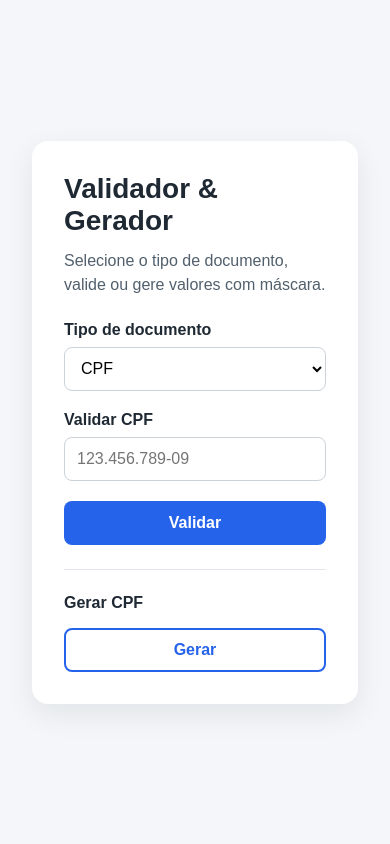
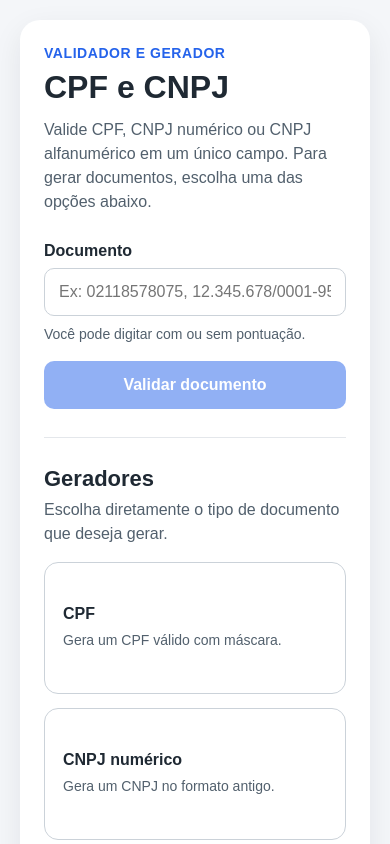
Before and after one commit to gianlpt/CNPJ-CPF, a React (Vite) app: page / in a window 390 px wide. Shown: the top 844 px of the page. Built offline with nearby package versions, Linux system fonts and the light colour scheme.

Commit message:
ajustes de layout e usabilidade

```diff
--- a/index.html
+++ b/index.html
@@ -3,7 +3,7 @@
   <head>
     <meta charset="UTF-8" />
     <meta name="viewport" content="width=device-width, initial-scale=1.0" />
-    <title>Validador de CNPJ Alfanumérico</title>
+    <title>Validador de CPF e CNPJ</title>
   </head>
   <body>
     <div id="root"></div>
--- a/src/App.jsx
+++ b/src/App.jsx
@@ -1,4 +1,4 @@
-import { useState, useEffect } from "react";
+import { useState } from "react";
 import { validarCpf, gerarCpf } from "./utils/cpf";
 import { validarCnpjNumerico, gerarCnpjNumerico } from "./utils/cnpjNumerico";
 import {
@@ -6,189 +6,214 @@ import {
   gerarCnpjAlfanumerico,
 } from "./utils/cnpjAlfanumerico";
 
-const TIPOS = [
-  { value: "cpf", label: "CPF" },
-  { value: "cnpj-antigo", label: "CNPJ — Formato antigo (numérico)" },
-  { value: "cnpj-novo", label: "CNPJ — Novo formato (alfanumérico)" },
+const GERADORES = [
+  {
+    id: "cpf",
+    titulo: "CPF",
+    descricao: "Gera um CPF válido com máscara.",
+    acao: () => gerarCpf(true),
+  },
+  {
+    id: "cnpj-numerico",
+    titulo: "CNPJ numérico",
+    descricao: "Gera um CNPJ no formato antigo.",
+    acao: () => gerarCnpjNumerico(true),
+  },
+  {
+    id: "cnpj-alfanumerico",
+    titulo: "CNPJ alfanumérico",
+    descricao: "Gera um CNPJ no novo formato.",
+    acao: () => gerarCnpjAlfanumerico(true),
+  },
 ];
 
-function getPlaceholder(tipo) {
-  if (tipo === "cpf") return "123.456.789-09";
-  if (tipo === "cnpj-antigo") return "12.345.678/0001-95";
-  return "12.ABC.345/01DE-35";
+function limparDocumento(valor) {
+  return valor.replace(/[^a-zA-Z0-9]/g, "").toUpperCase();
 }
 
-function validarPorTipo(tipo, valor) {
-  if (tipo === "cpf") return validarCpf(valor);
-  if (tipo === "cnpj-antigo") return validarCnpjNumerico(valor);
-  return validarCnpjAlfanumerico(valor);
+function identificarDocumento(valor) {
+  const documento = limparDocumento(valor);
+
+  if (!documento) {
+    return {
+      status: "erro",
+      mensagem: "Informe um CPF ou CNPJ.",
+    };
   }
 
-function gerarPorTipo(tipo) {
-  if (tipo === "cpf") return gerarCpf(true);
-  if (tipo === "cnpj-antigo") return gerarCnpjNumerico(true);
-  return gerarCnpjAlfanumerico(true);
+  const modelosPossiveis = [];
+
+  if (/^\d{11}$/.test(documento)) {
+    modelosPossiveis.push({
+      tipo: "CPF",
+      valido: validarCpf(documento),
+    });
+  }
+
+  if (/^\d{14}$/.test(documento)) {
+    modelosPossiveis.push({
+      tipo: "CNPJ numérico",
+      valido: validarCnpjNumerico(documento),
+    });
+  }
+
+  if (/^[A-Z0-9]{14}$/.test(documento) && /[A-Z]/.test(documento)) {
+    modelosPossiveis.push({
+      tipo: "CNPJ alfanumérico",
+      valido: validarCnpjAlfanumerico(documento),
+    });
+  }
+
+  if (modelosPossiveis.length === 0) {
+    return {
+      status: "erro",
+      mensagem:
+        "Formato não identificado. Informe um CPF com 11 números ou um CNPJ com 14 caracteres.",
+    };
+  }
+
+  const documentoValido = modelosPossiveis.find((modelo) => modelo.valido);
+
+  if (!documentoValido) {
+    return {
+      status: "erro",
+      mensagem: `${modelosPossiveis[0].tipo} inválido.`,
+    };
+  }
+
+  return {
+    status: "sucesso",
+    tipo: documentoValido.tipo,
+    mensagem: `Documento válido — ${documentoValido.tipo}.`,
+  };
 }
 
 export default function App() {
-  const [tipo, setTipo] = useState("cpf");
   const [valor, setValor] = useState("");
-  const [erro, setErro] = useState("");
-  const [sucesso, setSucesso] = useState("");
-  const [gerado, setGerado] = useState("");
-  const [easterEgg, setEasterEgg] = useState(false);
-
-  useEffect(() => {
-    const interval = setInterval(() => {
-      setEasterEgg(true);
-      setTimeout(() => setEasterEgg(false), 2200);
-    }, 10000);
-    return () => clearInterval(interval);
-  }, []);
-
-  function handleTipoChange(e) {
-    setTipo(e.target.value);
-    setValor("");
-    setErro("");
-    setSucesso("");
-    setGerado("");
-  }
+  const [resultado, setResultado] = useState(null);
+  const [gerado, setGerado] = useState(null);
+  const [copiado, setCopiado] = useState(false);
 
   function handleChange(event) {
-    setValor(event.target.value);
-    setErro("");
-    setSucesso("");
-  }
-
-  function handleBlur() {
-    validarCampo();
+    setValor(event.target.value.toUpperCase());
+    setResultado(null);
   }
 
   function handleSubmit(event) {
     event.preventDefault();
-    validarCampo();
+    setResultado(identificarDocumento(valor));
   }
 
-  function validarCampo() {
-    if (!valor.trim()) {
-      setErro("Informe um valor.");
-      setSucesso("");
-      return;
+  function handleGerar(gerador) {
+    setGerado({
+      tipo: gerador.titulo,
+      valor: gerador.acao(),
+    });
+
+    setCopiado(false);
+    setResultado(null);
   }
 
-    if (!validarPorTipo(tipo, valor)) {
-      setErro("Documento inválido.");
-      setSucesso("");
-      return;
+  async function handleCopiarGerado() {
+    if (!gerado?.valor) return;
+
+    await navigator.clipboard.writeText(gerado.valor);
+    setCopiado(true);
   }
 
-    setErro("");
-    setSucesso("Documento válido ✓");
-  }
-
-  function handleGerar() {
-    setGerado(gerarPorTipo(tipo));
-    setValor("");
-    setErro("");
-    setSucesso("");
-  }
-
-  function handleCopiarGerado() {
-    navigator.clipboard.writeText(gerado);
-  }
-
-  const tipoLabel = TIPOS.find((t) => t.value === tipo)?.label ?? "";
+  const temErro = resultado?.status === "erro";
+  const temSucesso = resultado?.status === "sucesso";
 
   return (
-    <>
     <main className="page">
       <section className="card">
-          <h1>Validador &amp; Gerador</h1>
+        <header className="header">
+          <span className="eyebrow">Validador e gerador</span>
+          <h1>CPF e CNPJ</h1>
+          <p className="description">
+            Valide CPF, CNPJ numérico ou CNPJ alfanumérico em um único campo.
+            Para gerar documentos, escolha uma das opções abaixo.
+          </p>
+        </header>
 
-          <p className="description">
-            Selecione o tipo de documento, valide ou gere valores com máscara.
-          </p>
-
-          <div className="field" style={{ marginBottom: 20 }}>
-            <label htmlFor="tipo">Tipo de documento</label>
-            <select id="tipo" value={tipo} onChange={handleTipoChange}>
-              {TIPOS.map((t) => (
-                <option key={t.value} value={t.value}>
-                  {t.label}
-                </option>
-              ))}
-            </select>
-          </div>
-
-          <form onSubmit={handleSubmit} noValidate>
+        <form className="validator" onSubmit={handleSubmit} noValidate>
           <div className="field">
-              <label htmlFor="valor">Validar {tipoLabel}</label>
+            <label htmlFor="documento">Documento</label>
 
             <input
-                id="valor"
-                name="valor"
+              id="documento"
+              name="documento"
               type="text"
               value={valor}
               onChange={handleChange}
-                onBlur={handleBlur}
-                placeholder={getPlaceholder(tipo)}
-                aria-invalid={!!erro}
-                aria-describedby={
-                  erro ? "valor-erro" : sucesso ? "valor-sucesso" : undefined
-                }
+              placeholder="Ex: 02118578075, 12.345.678/0001-95 ou 12.ABC.345/01DE-35"
+              aria-invalid={temErro}
+              aria-describedby="documento-ajuda documento-feedback"
+              autoComplete="off"
             />
 
-              {erro && (
-                <p id="valor-erro" className="message error">
-                  {erro}
+            <p id="documento-ajuda" className="hint">
+              Você pode digitar com ou sem pontuação.
             </p>
-              )}
 
-              {sucesso && (
-                <p id="valor-sucesso" className="message success">
-                  {sucesso}
+            {resultado && (
+              <p
+                id="documento-feedback"
+                className={`feedback ${
+                  temSucesso ? "feedback-success" : "feedback-error"
+                }`}
+                role={temErro ? "alert" : "status"}
+              >
+                {resultado.mensagem}
               </p>
             )}
           </div>
 
-            <button type="submit">Validar</button>
+          <button type="submit" className="btn-primary" disabled={!valor.trim()}>
+            Validar documento
+          </button>
         </form>
 
         <div className="divider" />
 
-          <div className="field" style={{ marginTop: 20 }}>
-            <label>Gerar {tipoLabel}</label>
+        <section className="generators" aria-labelledby="generators-title">
+          <div className="section-header">
+            <h2 id="generators-title">Geradores</h2>
+            <p>Escolha diretamente o tipo de documento que deseja gerar.</p>
+          </div>
+
+          <div className="generator-grid">
+            {GERADORES.map((gerador) => (
               <button
+                key={gerador.id}
                 type="button"
-              className="btn-secondary"
-              onClick={handleGerar}
+                className="generator-card"
+                onClick={() => handleGerar(gerador)}
               >
-              Gerar
+                <strong>{gerador.titulo}</strong>
+                <span>{gerador.descricao}</span>
               </button>
+            ))}
+          </div>
 
           {gerado && (
-              <div className="generated">
-                <code>{gerado}</code>
+            <div className="generated" role="status">
+              <div>
+                <span className="generated-label">{gerado.tipo} gerado</span>
+                <code>{gerado.valor}</code>
+              </div>
+
               <button
                 type="button"
                 className="btn-copy"
                 onClick={handleCopiarGerado}
               >
-                  Copiar
+                {copiado ? "Copiado" : "Copiar"}
               </button>
             </div>
           )}
-          </div>
+        </section>
       </section>
     </main>
-
-      {easterEgg && (
-        <img
-          src="/fabricio-rei-de-tudo-e-todos.png"
-          alt=""
-          className="easter-egg"
-        />
-      )}
-    </>
   );
 }
--- a/src/style.css
+++ b/src/style.css
@@ -19,22 +19,58 @@ body {
 
 .card {
   width: 100%;
-  max-width: 520px;
+  max-width: 760px;
   background: #ffffff;
-  border-radius: 16px;
-  padding: 32px;
+  border-radius: 20px;
+  padding: 36px;
   box-shadow: 0 10px 30px rgba(15, 23, 42, 0.08);
 }
 
+.header {
+  margin-bottom: 28px;
+}
+
+.eyebrow {
+  display: inline-block;
+  margin-bottom: 8px;
+  color: #2563eb;
+  font-size: 14px;
+  font-weight: 700;
+  text-transform: uppercase;
+  letter-spacing: 0.04em;
+}
+
+h1,
+h2,
+p {
+  margin-top: 0;
+}
+
 h1 {
-  margin: 0 0 12px;
-  font-size: 28px;
+  margin-bottom: 12px;
+  font-size: 32px;
+  line-height: 1.15;
+}
+
+h2 {
+  margin-bottom: 6px;
+  font-size: 22px;
+}
+
+.description,
+.section-header p,
+.hint {
+  color: #52606d;
+  line-height: 1.5;
 }
 
 .description {
-  margin: 0 0 24px;
-  color: #52606d;
-  line-height: 1.5;
+  margin-bottom: 0;
+}
+
+.validator {
+  display: grid;
+  gap: 16px;
 }
 
 .field {
@@ -47,18 +83,16 @@ label {
   font-weight: 700;
 }
 
-input,
-select {
-  height: 44px;
+input {
+  min-height: 48px;
   border: 1px solid #cbd2d9;
-  border-radius: 8px;
-  padding: 0 12px;
+  border-radius: 10px;
+  padding: 0 14px;
   font-size: 16px;
   background: #fff;
 }
 
-input:focus,
-select:focus {
+input:focus {
   outline: 3px solid #dbeafe;
   border-color: #2563eb;
 }
@@ -67,86 +101,40 @@ input[aria-invalid="true"] {
   border-color: #c62828;
 }
 
-.btn-secondary {
-  width: 100%;
-  height: 44px;
-  border: 2px solid #2563eb;
-  border-radius: 8px;
-  background: #ffffff;
-  color: #2563eb;
-  font-size: 16px;
-  font-weight: 700;
-  cursor: pointer;
-  margin-top: 8px;
+.hint {
+  margin-bottom: 0;
+  font-size: 14px;
 }
 
-.btn-secondary:hover {
-  background: #eff6ff;
-}
-
-.divider {
-  border-top: 1px solid #e4e7eb;
-  margin: 24px 0;
-}
-
-.generated {
-  display: flex;
-  align-items: center;
-  gap: 12px;
-  margin-top: 12px;
+.feedback {
+  margin: 4px 0 0;
   padding: 12px 14px;
-  background: #f0fdf4;
-  border: 1px solid #bbf7d0;
-  border-radius: 8px;
-}
-
-.generated code {
-  flex: 1;
-  background: transparent;
-  padding: 0;
-  font-size: 16px;
-  color: #166534;
+  border-radius: 10px;
+  font-size: 14px;
   font-weight: 700;
 }
 
-.btn-copy {
-  white-space: nowrap;
-  border: 1px solid #16a34a;
-  border-radius: 6px;
-  background: #16a34a;
-  color: #fff;
-  font-size: 13px;
-  font-weight: 700;
-  padding: 6px 12px;
-  cursor: pointer;
-  height: auto;
-  width: auto;
-  margin-top: 0;
+.feedback-success {
+  color: #166534;
+  background: #f0fdf4;
+  border: 1px solid #bbf7d0;
 }
 
-.btn-copy:hover {
-  background: #15803d;
-}
-
-.message {
-  margin: 0;
-  font-size: 14px;
-}
-
-.error {
-  color: #c62828;
-}
-
-.success {
-  color: #2e7d32;
+.feedback-error {
+  color: #991b1b;
+  background: #fef2f2;
+  border: 1px solid #fecaca;
 }
 
 button {
+  font-family: inherit;
+}
+
+.btn-primary {
   width: 100%;
-  height: 44px;
-  margin-top: 20px;
+  min-height: 48px;
   border: 0;
-  border-radius: 8px;
+  border-radius: 10px;
   background: #2563eb;
   color: #ffffff;
   font-size: 16px;
@@ -154,67 +142,132 @@ button {
   cursor: pointer;
 }
 
-button:hover {
+.btn-primary:hover:not(:disabled) {
   background: #1d4ed8;
 }
 
-.examples {
-  margin-top: 28px;
-  padding-top: 20px;
-  border-top: 1px solid #e4e7eb;
+.btn-primary:disabled {
+  opacity: 0.5;
+  cursor: not-allowed;
 }
 
-.examples h2 {
-  margin: 0 0 12px;
-  font-size: 18px;
+.divider {
+  border-top: 1px solid #e4e7eb;
+  margin: 28px 0;
 }
 
-.examples ul {
-  margin: 0;
-  padding-left: 20px;
+.section-header {
+  margin-bottom: 16px;
 }
 
-.examples li {
-  margin-bottom: 8px;
+.generator-grid {
+  display: grid;
+  grid-template-columns: repeat(3, 1fr);
+  gap: 14px;
 }
 
-code {
-  background: #eef2ff;
-  padding: 2px 6px;
-  border-radius: 4px;
+.generator-card {
+  min-height: 132px;
+  padding: 18px;
+  border: 1px solid #cbd2d9;
+  border-radius: 14px;
+  background: #ffffff;
+  color: #1f2933;
+  text-align: left;
+  cursor: pointer;
+  transition: border-color 0.2s ease, box-shadow 0.2s ease, transform 0.2s ease;
 }
 
-/* Easter egg */
-@keyframes easter-pop {
-  0% {
-    opacity: 0;
-    transform: scale(0.6);
+.generator-card:hover {
+  border-color: #2563eb;
+  box-shadow: 0 8px 20px rgba(37, 99, 235, 0.12);
+  transform: translateY(-2px);
+}
+
+.generator-card strong {
+  display: block;
+  margin-bottom: 8px;
+  font-size: 16px;
+}
+
+.generator-card span {
+  display: block;
+  color: #52606d;
+  font-size: 14px;
+  line-height: 1.4;
+}
+
+.generated {
+  display: flex;
+  align-items: center;
+  justify-content: space-between;
+  gap: 16px;
+  margin-top: 18px;
+  padding: 16px;
+  background: #f0fdf4;
+  border: 1px solid #bbf7d0;
+  border-radius: 12px;
+}
+
+.generated-label {
+  display: block;
+  margin-bottom: 6px;
+  color: #166534;
+  font-size: 13px;
+  font-weight: 700;
+}
+
+.generated code {
+  display: block;
+  background: transparent;
+  padding: 0;
+  color: #166534;
+  font-size: 18px;
+  font-weight: 700;
+}
+
+.btn-copy {
+  min-height: 36px;
+  border: 1px solid #16a34a;
+  border-radius: 8px;
+  background: #16a34a;
+  color: #fff;
+  font-size: 14px;
+  font-weight: 700;
+  padding: 8px 14px;
+  cursor: pointer;
+}
+
+.btn-copy:hover {
+  background: #15803d;
+}
+
+button:focus-visible,
+input:focus-visible {
+  outline: 3px solid #93c5fd;
+  outline-offset: 2px;
+}
+
+@media (max-width: 720px) {
+  .page {
+    align-items: flex-start;
+    padding: 20px;
   }
-  20% {
-    opacity: 1;
-    transform: scale(1);
+
+  .card {
+    padding: 24px;
   }
-  75% {
-    opacity: 1;
-    transform: scale(1.15);
+
+  .generator-grid {
+    grid-template-columns: 1fr;
   }
-  100% {
-    opacity: 0;
-    transform: scale(1.15);
+
+  .generated {
+    align-items: flex-start;
+    flex-direction: column;
+  }
+
+  .btn-copy {
+    width: 100%;
   }
 }
-
-.easter-egg {
-  position: fixed;
-  bottom: 18px;
-  right: 18px;
-  width: 72px;
-  height: 72px;
-  border-radius: 50%;
-  object-fit: cover;
-  object-position: center 20%;
-  box-shadow: 0 4px 16px rgba(0, 0, 0, 0.25);
-  animation: easter-pop 2.2s ease forwards;
-  pointer-events: none;
-  z-index: 9999;
-}
```
Lines whose indentation alone changed are shown as unchanged.
